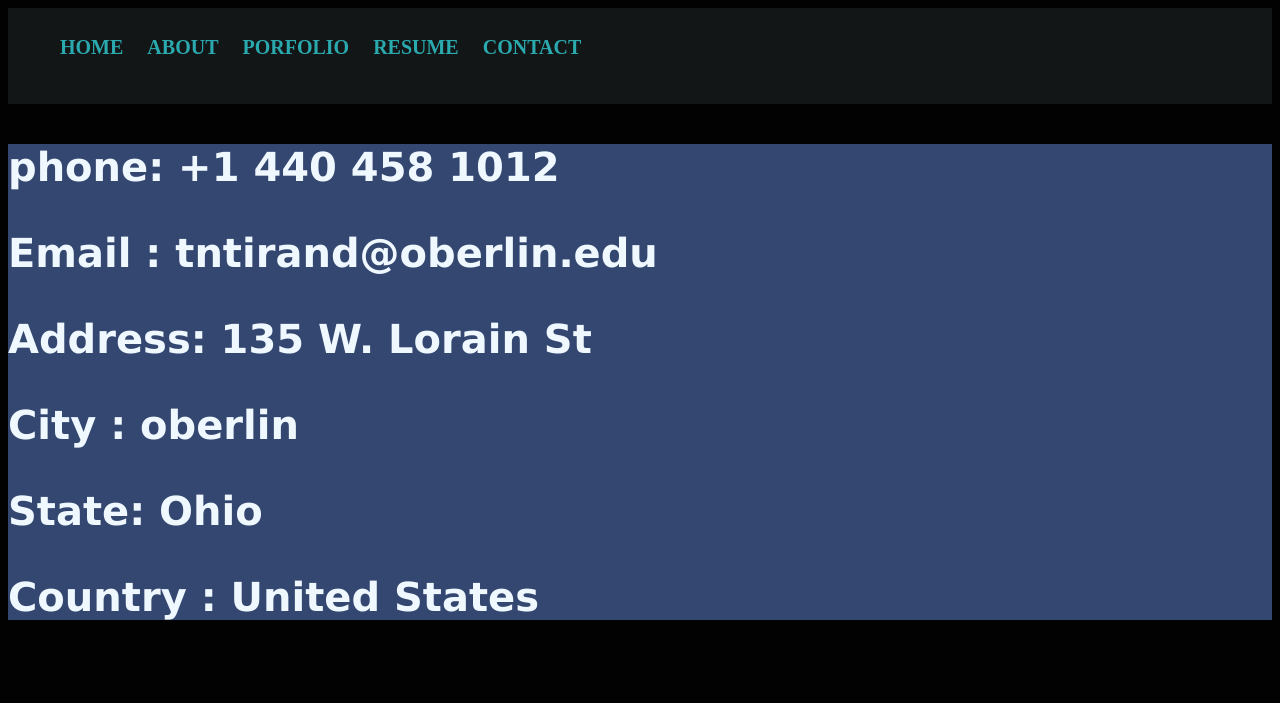
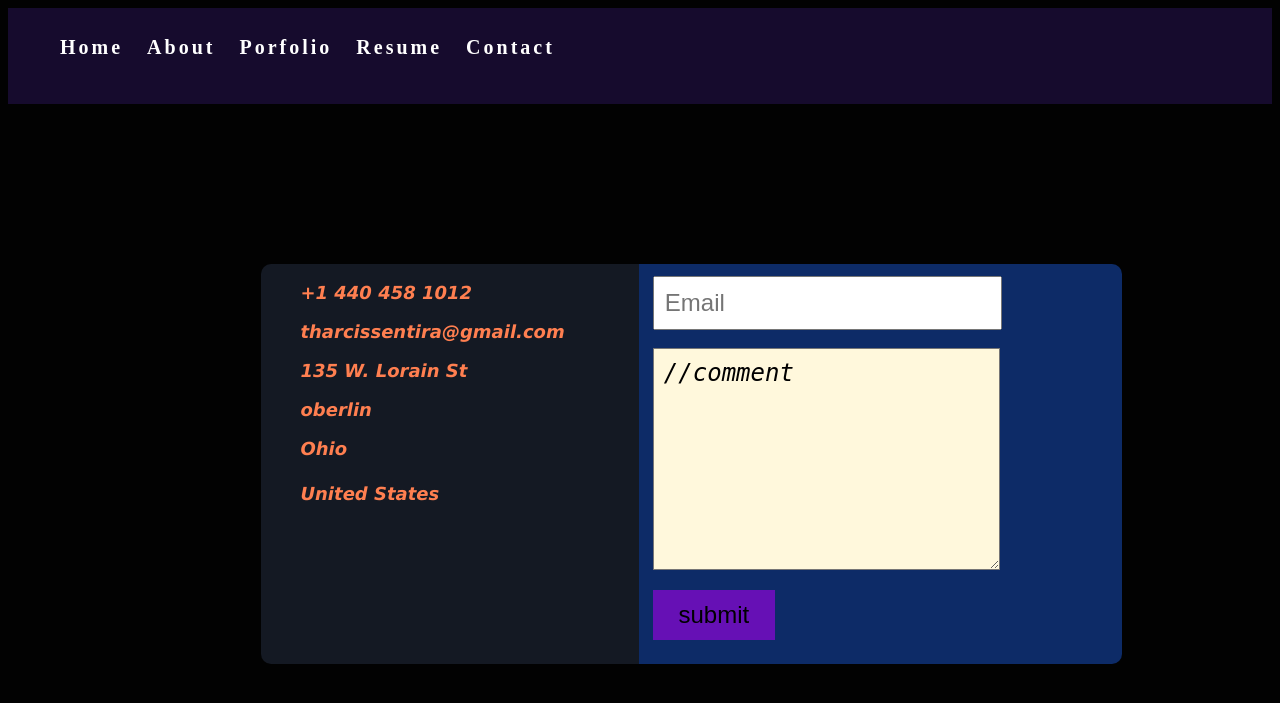
Before and after one commit to tharcissentirandekura/portapp, a Django app: page /contact in a window 1280 px wide. Shown: the top 703 px of the page. Run offline with Django 4.2, Linux system fonts and the light colour scheme.

Commit message:
save this

```diff
--- a/oberlin/tharack/static/tharack/files/about.css
+++ b/oberlin/tharack/static/tharack/files/about.css
@@ -22,7 +22,7 @@
     right: 4%;
     float: left;
     border-style: solid;
-    border-color: aqua;
+    /* border-color: aqua; */
     border-radius: 2em;
 }
 .about-me{
--- a/oberlin/tharack/static/tharack/files/contact.css
+++ b/oberlin/tharack/static/tharack/files/contact.css
@@ -1,9 +1,89 @@
-.contact{
+
+.contact_bar{
+    display: flex;
+    flex-direction:row ;
     position: relative;
-    background-color: rgb(51, 71, 112);
+    background-color: rgb(20, 25, 35);
+    top: 10em;
+    width: 60%;
+    margin-left: 20%;
+    margin-right: 15%;
+    height: 50vh;
+    border-radius: 10px;
 }
 
-.contact h3{
-    font-size: 40px;
+.contact h3, h4{
+    padding-left: 15%;
+    padding-right: 15%;
+    color:coral;
+    font-style: italic;
+    display: grid;
+    font-size: 18px;
+
+
+
 
 }
+h4{
+    padding-bottom: 20%;
+}
+
+.message{
+    position: inherit;
+    background-color: rgb(13, 43, 103);
+    min-width: 40%;
+    border-top-right-radius: 10px;
+    border-bottom-right-radius: 10px;
+
+    left: 15%;
+    padding: 14px;
+    width: 60%;
+
+
+
+
+}
+.email{
+    font-size: 24px;
+    position: absolute;
+    display: grid;
+    justify-content: center;
+    align-self: center;
+    padding: 10px;
+    padding-bottom: 10px;
+    padding-left: 10px;
+    width: 80%;
+    height: 30px;
+
+}
+
+.comment{
+    position: absolute;
+    background-color: cornsilk;
+    display: grid;
+    justify-content: center;
+    align-self: center;
+    font-style: italic;
+    padding: 10px;
+    min-width: 30%;
+    width: 80%;
+    max-width: 80%;
+    height: 200px;
+    max-height: 200px;
+    top: 70px;
+    font-size: 24px;
+}
+
+.btn{
+    position: absolute;
+    display: grid;
+    justify-content: center;
+    align-self: center;
+    background-color:rgb(102, 16, 181);
+    font-size: 24px;
+    border: 3px;
+    top: 13em;
+    width: 30%;
+    height: 50px;
+
+}
--- a/oberlin/tharack/static/tharack/files/layout.css
+++ b/oberlin/tharack/static/tharack/files/layout.css
@@ -6,13 +6,14 @@
 }
 
 .nav-bar{
-    background-color: rgb(19, 22, 22);
+    background-color: rgb(22, 11, 45);
+    letter-spacing: 3px;
     display: block;
     padding : 0 5 px;
     overflow: hidden;
     position: relative;
     height:6em;
-    /*box-sizing : border-box;*/
+    box-sizing : border-box;
 
 }
 .nav-bar li{
@@ -25,7 +26,7 @@
 }
 .nav-bar li a{
     text-decoration: none;
-    text-transform: capitalize;
+    /* text-transform: capitalize; */
     font-weight: bold;
     font-size: 20px;
     color: rgb(42, 169, 174);
@@ -87,17 +88,19 @@
     }
 
     .nav-bar li a:hover{
-        background-color : blue;
+        /* background-color : blue; */
+        text-decoration: underline;
+
         font-size : 16px;
-        transition : 0.5s;
+        /* transition : 0.5s; */
         padding : 2px;
         border-radius : 2px;
 
     }
 
     .nav-bar li a:active{
-        background-color : blue;
-        transition : 10s;
+        /* background-color : blue; */
+        /* transition : 10s; */
         padding : 2px;
         border-radius : 2px;
 
@@ -120,30 +123,34 @@
         position : relative;
         /*display : flex;*/
         float : right;
-        text-transform : uppercase;
+        text-transform : capitalize;
         font-family : Ariel;
         justify-content : center;
         align-items: center;
         font-size : 20px;
-        transition : 0.5s;
+        color: white;
+        /* transition : 0.5s; */
         padding : 2px;
         border-radius : 2px;
 
     }
 
     .nav-bar:hover{
-        font-size : 20px;
+        /* font-size : 20px; */
         /* transition : 0.5s; */
         text-decoration: none;
-        padding : 2px;
+        /* padding : 2px; */
         border-radius : 2px;
 
     }
 
     .nav-bar li a:hover{
-        background-color : blue;
+        /* background-color : blue; */
         font-size : 20px;
-        transition : 0.5s;
+        text-decoration: underline;
+        color: aqua;
+        text-transform : capitalize;
+        /* transition : 0.5s; */
         padding : 2px;
         border-radius : 2px;
         padding : 10px 10px 10px 10px;
--- a/oberlin/tharack/templates/tharack/contact.html
+++ b/oberlin/tharack/templates/tharack/contact.html
@@ -2,13 +2,26 @@
 {%load static%}
 
 {% block body %}
-    <link rel="stylesheet" href="{% static 'tharack/files/contact.css' %}">
-    <div class="contact">
-        <h3>phone: +1 440 458 1012</h3>
-        <h3>Email : tntirand@oberlin.edu</h3>
-        <h3>Address: 135 W. Lorain St</h3>
-        <h3>City : oberlin</h3>
-        <h3>State: Ohio</h3>
-        <h3>Country : United States</h3>
-    </div>
+    <link rel="stylesheet" href="{% static 'tharack/files/contact.css'%}">
+    <section class="contact_bar">
+        <div class="contact">
+            <h3>+1 440 458 1012</h3>
+            <h3>tharcissentira@gmail.com</h3>
+            <h3>135 W. Lorain St</h3>
+            <h3>oberlin</h3>
+            <h3>Ohio</h3>
+            <h4>United States</h4>
+        </div>
+        <div class="message">
+            <div class="email">
+                <input class="email" type="email" placeholder="Email" required>
+                <textarea class="comment "rows="4" cols="50">//comment</textarea>
+                <input class="btn" type="submit" value="submit">
+            </div>
+
+
+        </div>
+
+    </section>
+
 {% endblock body %}
```
Also changed, not shown: oberlin/tharack/static/tharack/files/portfolio.css (+6 -1 lines), oberlin/tharack/templates/tharack/portfolio.html (+45 -41 lines), oberlin/tharack/static/tharack/images/image.jpeg (added).
